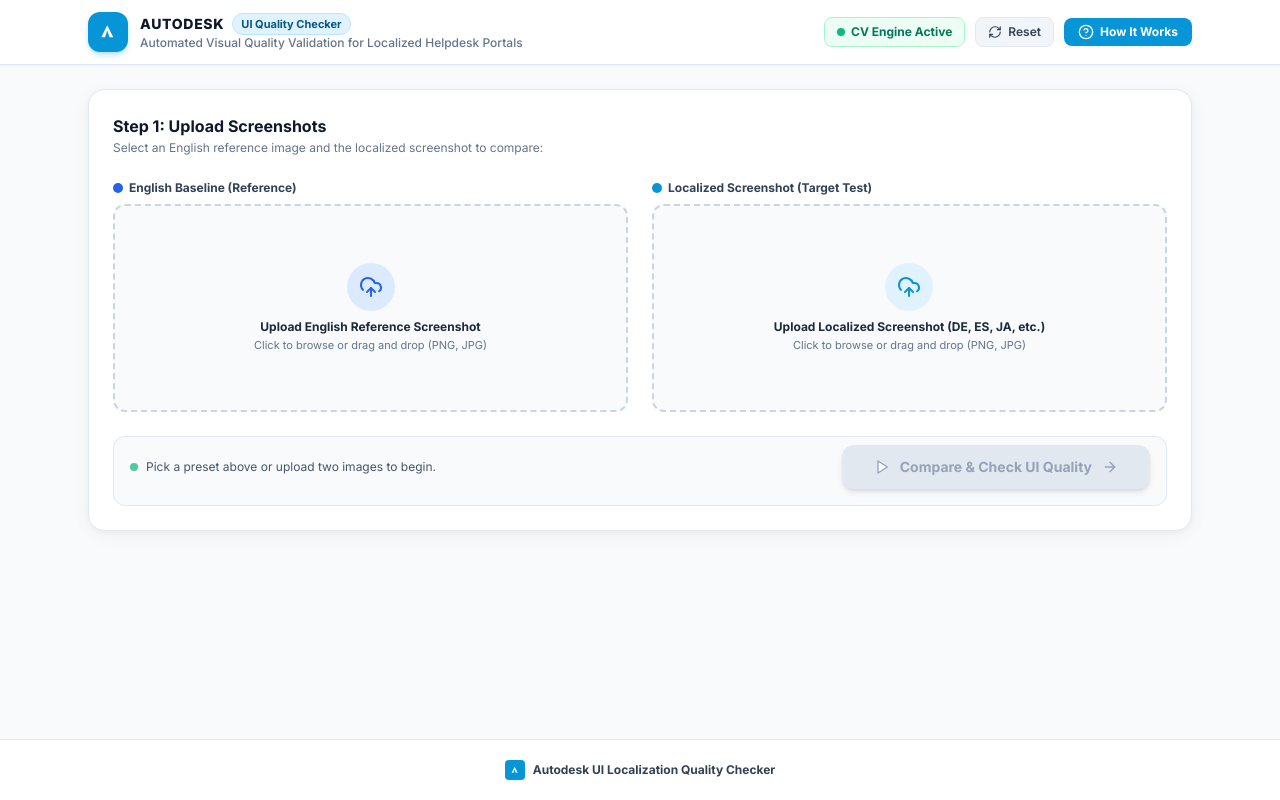
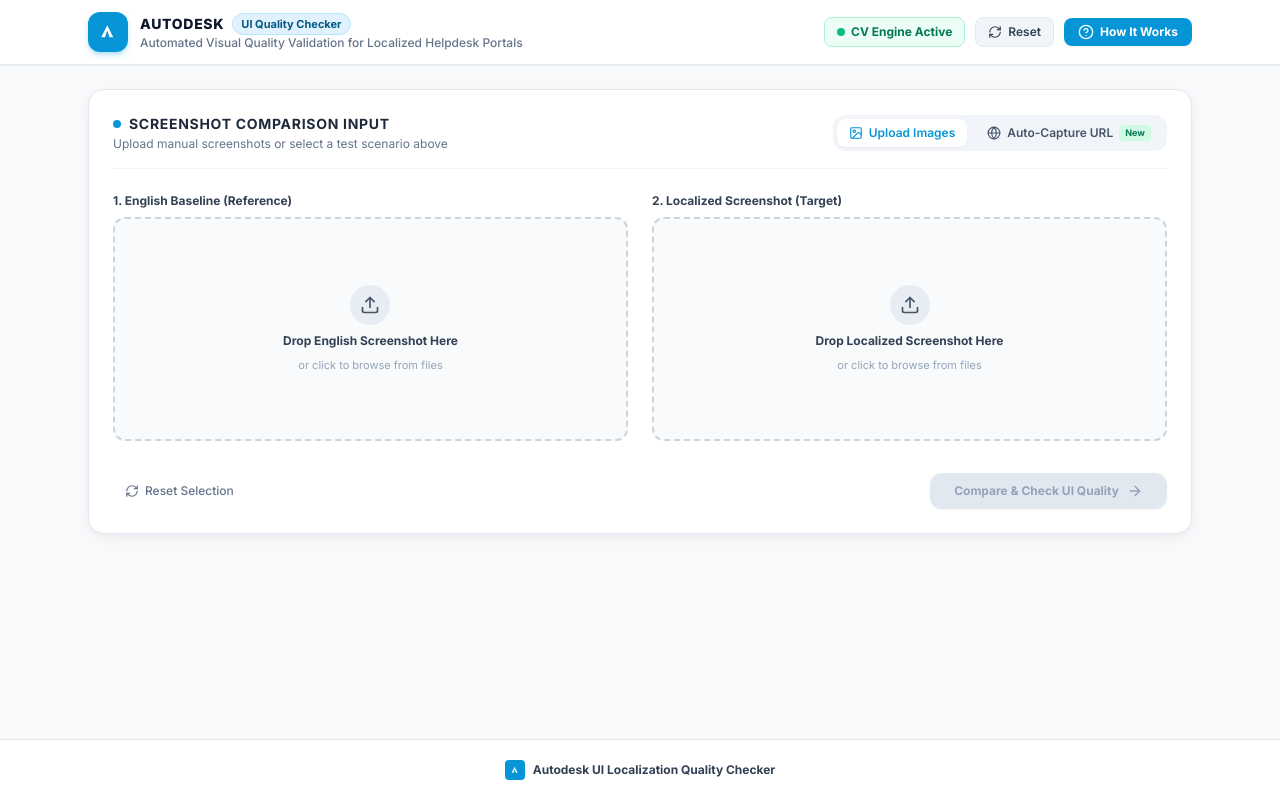
Before and after one commit to OceanicCoder09/UI_Validator_POC, a React (Vite) app in the folder frontend/: page / in a window 1280 px wide. Built offline with nearby package versions, Linux system fonts and the light colour scheme; no server answers.

Commit message:
Add Live Web URL automated screenshot capture via headless Chromium

```diff
--- a/frontend/src/App.jsx
+++ b/frontend/src/App.jsx
@@ -20,6 +20,7 @@
   const [localizedImage, setLocalizedImage] = useState(null);
 
   const [isAnalyzing, setIsAnalyzing] = useState(false);
+  const [isUrlAnalyzing, setIsUrlAnalyzing] = useState(false);
   const [results, setResults] = useState(null);
   const [error, setError] = useState(null);
 
@@ -152,6 +153,60 @@
     }
   };
 
+  // Handle Live URL Auto-Capture Analysis
+  const handleUrlAnalyze = async (englishUrl, localizedUrl) => {
+    setIsUrlAnalyzing(true);
+    setError(null);
+
+    try {
+      const res = await fetch('/api/capture-and-analyze-url', {
+        method: 'POST',
+        headers: { 'Content-Type': 'application/json' },
+        body: JSON.stringify({
+          english_url: englishUrl,
+          localized_url: localizedUrl,
+          viewport_width: 1280,
+          viewport_height: 800,
+          wait_seconds: 1.5
+        })
+      });
+
+      if (!res.ok) {
+        const errData = await res.json().catch(() => ({}));
+        throw new Error(errData.detail || `URL Auto-Capture returned error ${res.status}`);
+      }
+
+      const data = await res.json();
+      setResults(data);
+      setActivePresetId(null);
+
+      setEnglishImage({
+        name: englishUrl,
+        preview: data.images.baseline_image,
+        isPreset: false
+      });
+
+      setLocalizedImage({
+        name: localizedUrl,
+        preview: data.images.localized_image,
+        isPreset: false
+      });
+
+      if (data.score === 100) {
+        confetti({
+          particleCount: 80,
+          spread: 60,
+          origin: { y: 0.6 }
+        });
+      }
+    } catch (err) {
+      console.error('URL auto-capture error:', err);
+      setError(err.message || 'Failed to auto-capture web pages');
+    } finally {
+      setIsUrlAnalyzing(false);
+    }
+  };
+
   const handleClear = () => {
     setEnglishImage(null);
     setLocalizedImage(null);
@@ -166,7 +221,7 @@
       {/* Global Header */}
       <Header
         onOpenDocs={() => setIsDocsOpen(true)}
-        isAnalyzing={isAnalyzing}
+        isAnalyzing={isAnalyzing || isUrlAnalyzing}
         onReset={handleClear}
       />
 
@@ -179,11 +234,11 @@
             presets={presets}
             activePresetId={activePresetId}
             onSelectPreset={handleSelectPreset}
-            isAnalyzing={isAnalyzing}
+            isAnalyzing={isAnalyzing || isUrlAnalyzing}
           />
         )}
 
-        {/* 2. Drag & Drop Upload Zone (Always Visible) */}
+        {/* 2. Drag & Drop Upload Zone + Live URL Auto-Capture */}
         <ImageUploader
           englishImage={englishImage}
           localizedImage={localizedImage}
@@ -198,6 +253,8 @@
           onAnalyze={handleAnalyze}
           isAnalyzing={isAnalyzing}
           onClear={handleClear}
+          onUrlAnalyze={handleUrlAnalyze}
+          isUrlAnalyzing={isUrlAnalyzing}
         />
 
         {/* Error Alert */}
--- a/frontend/src/components/ImageUploader.jsx
+++ b/frontend/src/components/ImageUploader.jsx
@@ -1,5 +1,5 @@
-import React, { useRef } from 'react';
-import { UploadCloud, CheckCircle2, X, Play, ArrowRight, Image as ImageIcon } from 'lucide-react';
+import React, { useState } from 'react';
+import { Upload, ArrowRight, RefreshCw, Globe, Image as ImageIcon, Sparkles } from 'lucide-react';
 
 export default function ImageUploader({
   englishImage,
@@ -8,230 +8,332 @@
   onLocalizedUpload,
   onAnalyze,
   isAnalyzing,
-  onClear
+  onClear,
+  onUrlAnalyze,
+  isUrlAnalyzing
 }) {
-  const enInputRef = useRef(null);
-  const locInputRef = useRef(null);
+  const [activeTab, setActiveTab] = useState('upload'); // 'upload' | 'url'
+  const [englishUrl, setEnglishUrl] = useState('https://help.autodesk.com/view/OARX/2024/ENU/');
+  const [localizedUrl, setLocalizedUrl] = useState('https://help.autodesk.com/view/OARX/2024/DEU/');
 
-  const handleFileChange = (e, type) => {
+  const handleFile = (e, isEnglish) => {
     const file = e.target.files?.[0];
-    if (file) {
+    if (!file) return;
+
     const reader = new FileReader();
-      reader.onload = (event) => {
-        const dataUrl = event.target.result;
-        if (type === 'en') {
-          onEnglishUpload(file, dataUrl);
+    reader.onload = () => {
+      if (isEnglish) {
+        onEnglishUpload(file, reader.result);
       } else {
-          onLocalizedUpload(file, dataUrl);
+        onLocalizedUpload(file, reader.result);
       }
     };
     reader.readAsDataURL(file);
+  };
+
+  const handleDrop = (e, isEnglish) => {
+    e.preventDefault();
+    const file = e.dataTransfer.files?.[0];
+    if (!file) return;
+
+    const reader = new FileReader();
+    reader.onload = () => {
+      if (isEnglish) {
+        onEnglishUpload(file, reader.result);
+      } else {
+        onLocalizedUpload(file, reader.result);
       }
     };
+    reader.readAsDataURL(file);
+  };
 
-  const isReady = englishImage && localizedImage;
+  const handleUrlSubmit = (e) => {
+    e.preventDefault();
+    if (!englishUrl || !localizedUrl) return;
+    if (onUrlAnalyze) {
+      onUrlAnalyze(englishUrl, localizedUrl);
+    }
+  };
 
   return (
     <div className="bg-white border border-slate-200 rounded-2xl p-6 card-shadow space-y-6">
 
-      {/* Section Title */}
-      <div className="flex items-center justify-between">
+      {/* Mode Switcher Header */}
+      <div className="flex flex-col sm:flex-row sm:items-center justify-between gap-4 pb-4 border-b border-slate-100">
         <div>
-          <h2 className="text-base font-bold text-slate-900">
-            Step 1: Upload Screenshots
+          <h2 className="text-sm font-bold text-slate-800 uppercase tracking-wider flex items-center gap-2">
+            <span className="w-2 h-2 rounded-full bg-[#0696D7]"></span>
+            Screenshot Comparison Input
           </h2>
           <p className="text-xs text-slate-500 mt-0.5">
-            Select an English reference image and the localized screenshot to compare:
+            {activeTab === 'upload'
+              ? 'Upload manual screenshots or select a test scenario above'
+              : 'Enter live web URLs for automated headless browser capture'}
           </p>
         </div>
-        {isReady && (
+
+        <div className="flex items-center gap-2 bg-slate-100 p-1 rounded-xl">
           <button
-            onClick={onClear}
-            disabled={isAnalyzing}
-            className="text-xs font-semibold text-slate-500 hover:text-rose-600 transition px-2.5 py-1 rounded-lg hover:bg-rose-50"
+            type="button"
+            onClick={() => setActiveTab('upload')}
+            className={`flex items-center gap-1.5 px-3 py-1.5 rounded-lg text-xs font-semibold transition ${
+              activeTab === 'upload'
+                ? 'bg-white text-[#0696D7] shadow-sm'
+                : 'text-slate-600 hover:text-slate-900'
+            }`}
           >
-            Clear Images
+            <ImageIcon className="w-3.5 h-3.5" />
+            <span>Upload Images</span>
           </button>
-        )}
+
+          <button
+            type="button"
+            onClick={() => setActiveTab('url')}
+            className={`flex items-center gap-1.5 px-3 py-1.5 rounded-lg text-xs font-semibold transition ${
+              activeTab === 'url'
+                ? 'bg-white text-[#0696D7] shadow-sm'
+                : 'text-slate-600 hover:text-slate-900'
+            }`}
+          >
+            <Globe className="w-3.5 h-3.5" />
+            <span>Auto-Capture URL</span>
+            <span className="px-1.5 py-0.2 text-[9px] bg-emerald-100 text-emerald-700 rounded font-bold">New</span>
+          </button>
+        </div>
       </div>
 
-      {/* Upload Zone Grid */}
+      {/* TAB 1: MANUAL IMAGE UPLOAD */}
+      {activeTab === 'upload' && (
+        <>
           <div className="grid grid-cols-1 md:grid-cols-2 gap-6">
 
-        {/* 1. English Reference Upload */}
+            {/* English Baseline Box */}
             <div className="space-y-2">
-          <div className="flex items-center justify-between">
-            <span className="text-xs font-bold text-slate-700 flex items-center gap-1.5">
-              <span className="w-2.5 h-2.5 rounded-full bg-blue-600"></span>
-              English Baseline (Reference)
-            </span>
+              <div className="flex items-center justify-between text-xs">
+                <span className="font-bold text-slate-700">1. English Baseline (Reference)</span>
                 {englishImage && (
-              <span className="text-[11px] font-bold text-emerald-600 flex items-center gap-1">
-                <CheckCircle2 className="w-3.5 h-3.5" /> Ready
+                  <span className="text-slate-400 truncate max-w-[200px]">
+                    {englishImage.name}
                   </span>
                 )}
               </div>
 
               <div
-            onClick={() => !englishImage && enInputRef.current?.click()}
-            className={`relative h-52 rounded-xl border-2 border-dashed transition flex flex-col items-center justify-center p-4 text-center overflow-hidden ${
+                onDragOver={(e) => e.preventDefault()}
+                onDrop={(e) => handleDrop(e, true)}
+                className={`relative border-2 border-dashed rounded-xl h-56 flex flex-col items-center justify-center text-center p-4 transition ${
                   englishImage
-                ? 'border-slate-300 bg-slate-100'
-                : 'border-slate-300 hover:border-[#0696D7] bg-slate-50 hover:bg-sky-50/40 cursor-pointer group'
+                    ? 'border-[#0696D7]/40 bg-[#0696D7]/5'
+                    : 'border-slate-300 hover:border-[#0696D7]/50 bg-slate-50'
                 }`}
               >
-            <input
-              type="file"
-              ref={enInputRef}
-              onChange={(e) => handleFileChange(e, 'en')}
-              accept="image/png, image/jpeg, image/webp"
-              className="hidden"
-            />
-
-            {englishImage ? (
-              <div className="relative w-full h-full group">
+                {englishImage?.preview ? (
+                  <div className="relative w-full h-full flex items-center justify-center group overflow-hidden rounded-lg">
                     <img
                       src={englishImage.preview}
                       alt="English Baseline"
-                  className="w-full h-full object-contain rounded-lg"
+                      className="max-h-full max-w-full object-contain rounded"
                     />
-                <button
-                  onClick={(e) => {
-                    e.stopPropagation();
-                    onEnglishUpload(null, null);
-                  }}
-                  className="absolute top-2 right-2 p-1.5 rounded-lg bg-slate-900/80 hover:bg-rose-600 text-white transition shadow"
-                  title="Remove image"
-                >
-                  <X className="w-4 h-4" />
-                </button>
-                <div className="absolute bottom-2 left-2 px-2.5 py-1 rounded bg-slate-900/80 text-[11px] text-white font-medium shadow">
-                  {englishImage.name || 'en_baseline.png'}
-                </div>
+                    <label className="absolute inset-0 bg-slate-900/60 text-white flex flex-col items-center justify-center opacity-0 group-hover:opacity-100 transition cursor-pointer text-xs font-semibold gap-1.5 backdrop-blur-[2px]">
+                      <Upload className="w-5 h-5" />
+                      <span>Change Baseline Image</span>
+                      <input
+                        type="file"
+                        accept="image/png, image/jpeg, image/webp"
+                        className="hidden"
+                        onChange={(e) => handleFile(e, true)}
+                      />
+                    </label>
                   </div>
                 ) : (
-              <div className="space-y-2">
-                <div className="w-12 h-12 rounded-full bg-blue-100 text-blue-600 flex items-center justify-center mx-auto group-hover:scale-110 transition">
-                  <UploadCloud className="w-6 h-6" />
+                  <label className="cursor-pointer flex flex-col items-center justify-center gap-2 text-slate-500 hover:text-[#0696D7] transition">
+                    <div className="w-10 h-10 rounded-full bg-slate-200/70 flex items-center justify-center text-slate-600">
+                      <Upload className="w-5 h-5" />
                     </div>
-                <div>
-                  <p className="text-xs font-bold text-slate-800">
-                    Upload English Reference Screenshot
-                  </p>
-                  <p className="text-[11px] text-slate-500 mt-0.5">
-                    Click to browse or drag and drop (PNG, JPG)
-                  </p>
-                </div>
-              </div>
+                    <span className="text-xs font-bold text-slate-700">
+                      Drop English Screenshot Here
+                    </span>
+                    <span className="text-[11px] text-slate-400">
+                      or click to browse from files
+                    </span>
+                    <input
+                      type="file"
+                      accept="image/png, image/jpeg, image/webp"
+                      className="hidden"
+                      onChange={(e) => handleFile(e, true)}
+                    />
+                  </label>
                 )}
               </div>
             </div>
 
-        {/* 2. Localized Screenshot Upload */}
+            {/* Localized Screenshot Box */}
             <div className="space-y-2">
-          <div className="flex items-center justify-between">
-            <span className="text-xs font-bold text-slate-700 flex items-center gap-1.5">
-              <span className="w-2.5 h-2.5 rounded-full bg-[#0696D7]"></span>
-              Localized Screenshot (Target Test)
-            </span>
+              <div className="flex items-center justify-between text-xs">
+                <span className="font-bold text-slate-700">2. Localized Screenshot (Target)</span>
                 {localizedImage && (
-              <span className="text-[11px] font-bold text-emerald-600 flex items-center gap-1">
-                <CheckCircle2 className="w-3.5 h-3.5" /> Ready
+                  <span className="text-slate-400 truncate max-w-[200px]">
+                    {localizedImage.name}
                   </span>
                 )}
               </div>
 
               <div
-            onClick={() => !localizedImage && locInputRef.current?.click()}
-            className={`relative h-52 rounded-xl border-2 border-dashed transition flex flex-col items-center justify-center p-4 text-center overflow-hidden ${
+                onDragOver={(e) => e.preventDefault()}
+                onDrop={(e) => handleDrop(e, false)}
+                className={`relative border-2 border-dashed rounded-xl h-56 flex flex-col items-center justify-center text-center p-4 transition ${
                   localizedImage
-                ? 'border-slate-300 bg-slate-100'
-                : 'border-slate-300 hover:border-[#0696D7] bg-slate-50 hover:bg-sky-50/40 cursor-pointer group'
+                    ? 'border-[#0696D7]/40 bg-[#0696D7]/5'
+                    : 'border-slate-300 hover:border-[#0696D7]/50 bg-slate-50'
                 }`}
               >
+                {localizedImage?.preview ? (
+                  <div className="relative w-full h-full flex items-center justify-center group overflow-hidden rounded-lg">
+                    <img
+                      src={localizedImage.preview}
+                      alt="Localized UI"
+                      className="max-h-full max-w-full object-contain rounded"
+                    />
+                    <label className="absolute inset-0 bg-slate-900/60 text-white flex flex-col items-center justify-center opacity-0 group-hover:opacity-100 transition cursor-pointer text-xs font-semibold gap-1.5 backdrop-blur-[2px]">
+                      <Upload className="w-5 h-5" />
+                      <span>Change Localized Image</span>
                       <input
                         type="file"
-              ref={locInputRef}
-              onChange={(e) => handleFileChange(e, 'loc')}
                         accept="image/png, image/jpeg, image/webp"
                         className="hidden"
+                        onChange={(e) => handleFile(e, false)}
                       />
-
-            {localizedImage ? (
-              <div className="relative w-full h-full group">
-                <img
-                  src={localizedImage.preview}
-                  alt="Localized Screenshot"
-                  className="w-full h-full object-contain rounded-lg"
-                />
-                <button
-                  onClick={(e) => {
-                    e.stopPropagation();
-                    onLocalizedUpload(null, null);
-                  }}
-                  className="absolute top-2 right-2 p-1.5 rounded-lg bg-slate-900/80 hover:bg-rose-600 text-white transition shadow"
-                  title="Remove image"
-                >
-                  <X className="w-4 h-4" />
-                </button>
-                <div className="absolute bottom-2 left-2 px-2.5 py-1 rounded bg-slate-900/80 text-[11px] text-white font-medium shadow">
-                  {localizedImage.name || 'localized_screenshot.png'}
-                </div>
+                    </label>
                   </div>
                 ) : (
-              <div className="space-y-2">
-                <div className="w-12 h-12 rounded-full bg-sky-100 text-[#0696D7] flex items-center justify-center mx-auto group-hover:scale-110 transition">
-                  <UploadCloud className="w-6 h-6" />
+                  <label className="cursor-pointer flex flex-col items-center justify-center gap-2 text-slate-500 hover:text-[#0696D7] transition">
+                    <div className="w-10 h-10 rounded-full bg-slate-200/70 flex items-center justify-center text-slate-600">
+                      <Upload className="w-5 h-5" />
                     </div>
-                <div>
-                  <p className="text-xs font-bold text-slate-800">
-                    Upload Localized Screenshot (DE, ES, JA, etc.)
-                  </p>
-                  <p className="text-[11px] text-slate-500 mt-0.5">
-                    Click to browse or drag and drop (PNG, JPG)
-                  </p>
-                </div>
-              </div>
+                    <span className="text-xs font-bold text-slate-700">
+                      Drop Localized Screenshot Here
+                    </span>
+                    <span className="text-[11px] text-slate-400">
+                      or click to browse from files
+                    </span>
+                    <input
+                      type="file"
+                      accept="image/png, image/jpeg, image/webp"
+                      className="hidden"
+                      onChange={(e) => handleFile(e, false)}
+                    />
+                  </label>
                 )}
               </div>
             </div>
 
           </div>
 
-      {/* Step 2: Compare Action Button */}
-      <div className="pt-2 flex flex-col sm:flex-row items-center justify-between gap-4 bg-slate-50 p-4 rounded-xl border border-slate-200">
-        <div className="text-xs text-slate-600 flex items-center gap-2">
-          <span className="w-2 h-2 rounded-full bg-emerald-500 animate-pulse"></span>
-          <span>
-            {isReady
-              ? 'Both images are ready. Click below to run OpenCV comparison.'
-              : 'Pick a preset above or upload two images to begin.'}
-          </span>
-        </div>
+          {/* Action Bar */}
+          <div className="flex flex-col sm:flex-row items-center justify-between gap-3 pt-2">
+            <button
+              onClick={onClear}
+              type="button"
+              className="text-xs font-medium text-slate-500 hover:text-slate-800 flex items-center gap-1.5 px-3 py-2 rounded-lg hover:bg-slate-100 transition"
+            >
+              <RefreshCw className="w-3.5 h-3.5" />
+              <span>Reset Selection</span>
+            </button>
 
             <button
               onClick={onAnalyze}
-          disabled={!isReady || isAnalyzing}
-          className={`w-full sm:w-auto px-8 py-3 rounded-xl text-sm font-bold flex items-center justify-center gap-2.5 shadow-md transition active:scale-95 ${
-            isReady && !isAnalyzing
-              ? 'bg-[#0696D7] hover:bg-[#0284C7] text-white button-glow cursor-pointer'
-              : 'bg-slate-200 text-slate-400 cursor-not-allowed'
+              disabled={!englishImage || !localizedImage || isAnalyzing}
+              className={`w-full sm:w-auto px-6 py-2.5 rounded-xl text-xs font-bold flex items-center justify-center gap-2 shadow-sm transition active:scale-95 ${
+                !englishImage || !localizedImage || isAnalyzing
+                  ? 'bg-slate-200 text-slate-400 cursor-not-allowed'
+                  : 'bg-[#0696D7] hover:bg-[#0284C7] text-white shadow-sky-200 hover:shadow-md'
               }`}
             >
               {isAnalyzing ? (
                 <>
                   <span className="w-4 h-4 border-2 border-white/30 border-t-white rounded-full animate-spin"></span>
-              <span>Running Computer Vision Checks...</span>
+                  <span>Running Computer Vision Analysis...</span>
                 </>
               ) : (
                 <>
-              <Play className="w-4 h-4 fill-white" />
                   <span>Compare & Check UI Quality</span>
                   <ArrowRight className="w-4 h-4" />
                 </>
               )}
             </button>
           </div>
+        </>
+      )}
+
+      {/* TAB 2: LIVE URL AUTO-CAPTURE */}
+      {activeTab === 'url' && (
+        <form onSubmit={handleUrlSubmit} className="space-y-5">
+          <div className="grid grid-cols-1 md:grid-cols-2 gap-5">
+
+            <div className="space-y-1.5">
+              <label className="text-xs font-bold text-slate-700 flex items-center gap-1.5">
+                <span className="w-2 h-2 rounded-full bg-slate-400"></span>
+                English Baseline Web URL
+              </label>
+              <input
+                type="url"
+                required
+                value={englishUrl}
+                onChange={(e) => setEnglishUrl(e.target.value)}
+                placeholder="https://example.com/en/support"
+                className="w-full text-xs px-3.5 py-2.5 rounded-xl border border-slate-300 focus:outline-none focus:ring-2 focus:ring-[#0696D7] bg-slate-50"
+              />
+              <p className="text-[11px] text-slate-400">Reference URL rendered in headless Chromium (1280x800)</p>
+            </div>
+
+            <div className="space-y-1.5">
+              <label className="text-xs font-bold text-slate-700 flex items-center gap-1.5">
+                <span className="w-2 h-2 rounded-full bg-[#0696D7]"></span>
+                Localized Target Web URL
+              </label>
+              <input
+                type="url"
+                required
+                value={localizedUrl}
+                onChange={(e) => setLocalizedUrl(e.target.value)}
+                placeholder="https://example.com/de/support"
+                className="w-full text-xs px-3.5 py-2.5 rounded-xl border border-slate-300 focus:outline-none focus:ring-2 focus:ring-[#0696D7] bg-slate-50"
+              />
+              <p className="text-[11px] text-slate-400">Target localized URL in German, Spanish, French, etc.</p>
+            </div>
+
+          </div>
+
+          <div className="flex flex-col sm:flex-row items-center justify-between gap-3 pt-3 border-t border-slate-100">
+            <div className="flex items-center gap-2 text-xs text-slate-500">
+              <Sparkles className="w-4 h-4 text-[#0696D7]" />
+              <span>Headless browser will automatically navigate, capture both pages, and analyze layout consistency.</span>
+            </div>
+
+            <button
+              type="submit"
+              disabled={isUrlAnalyzing || !englishUrl || !localizedUrl}
+              className={`w-full sm:w-auto px-6 py-2.5 rounded-xl text-xs font-bold flex items-center justify-center gap-2 shadow-sm transition active:scale-95 ${
+                isUrlAnalyzing || !englishUrl || !localizedUrl
+                  ? 'bg-slate-200 text-slate-400 cursor-not-allowed'
+                  : 'bg-[#0696D7] hover:bg-[#0284C7] text-white shadow-sky-200 hover:shadow-md'
+              }`}
+            >
+              {isUrlAnalyzing ? (
+                <>
+                  <span className="w-4 h-4 border-2 border-white/30 border-t-white rounded-full animate-spin"></span>
+                  <span>Capturing Pages & Analyzing...</span>
+                </>
+              ) : (
+                <>
+                  <Globe className="w-4 h-4" />
+                  <span>Auto-Capture & Analyze</span>
+                </>
+              )}
+            </button>
+          </div>
+        </form>
+      )}
 
     </div>
   );
```
Also changed, not shown: 2 other files (tests, documents, lock files or other folders). Lines whose indentation alone changed are shown as unchanged.
